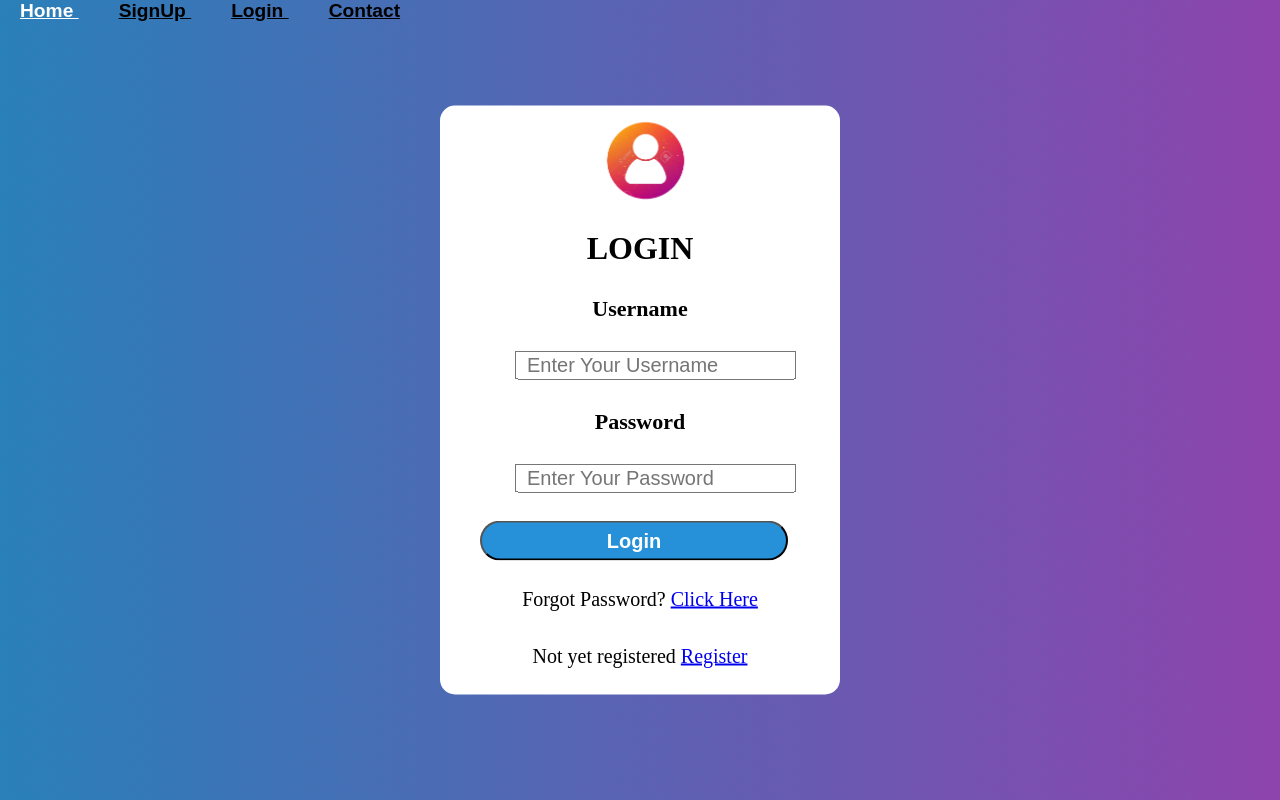
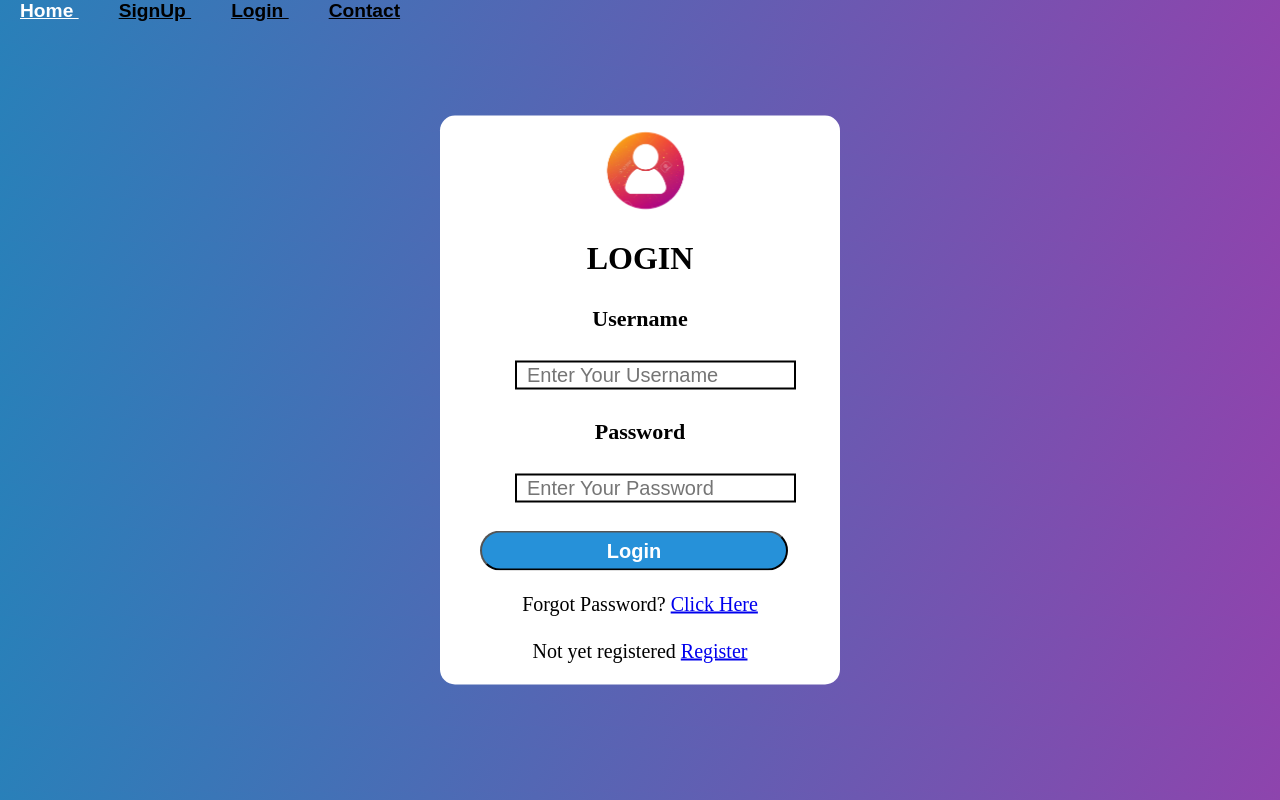
Before and after one commit to 2003deepak/quiz, a PHP site: page /login.php in a window 1280 px wide. Run offline with PHP 8.4, Linux system fonts and the light colour scheme.

Commit message:
change in login.css

```diff
--- a/login.css
+++ b/login.css
@@ -40,7 +40,7 @@ h1{
 }
 p{
     text-align: center;
-    padding: 07px;
+    padding: 02px;
     font-size: 20px;
 
 }
@@ -49,6 +49,7 @@ p{
     padding-left: 10px;
     margin-left: 75px;
     font-size: 20px;
+    border: 2px solid black;
 
 }
 .login input[type="password"]{
@@ -56,6 +57,7 @@ p{
     padding-left: 10px;
     margin-left: 75px;
     font-size: 20px;
+    border: 2px solid black;
 }
 img{
     margin-left: 135px;
```
